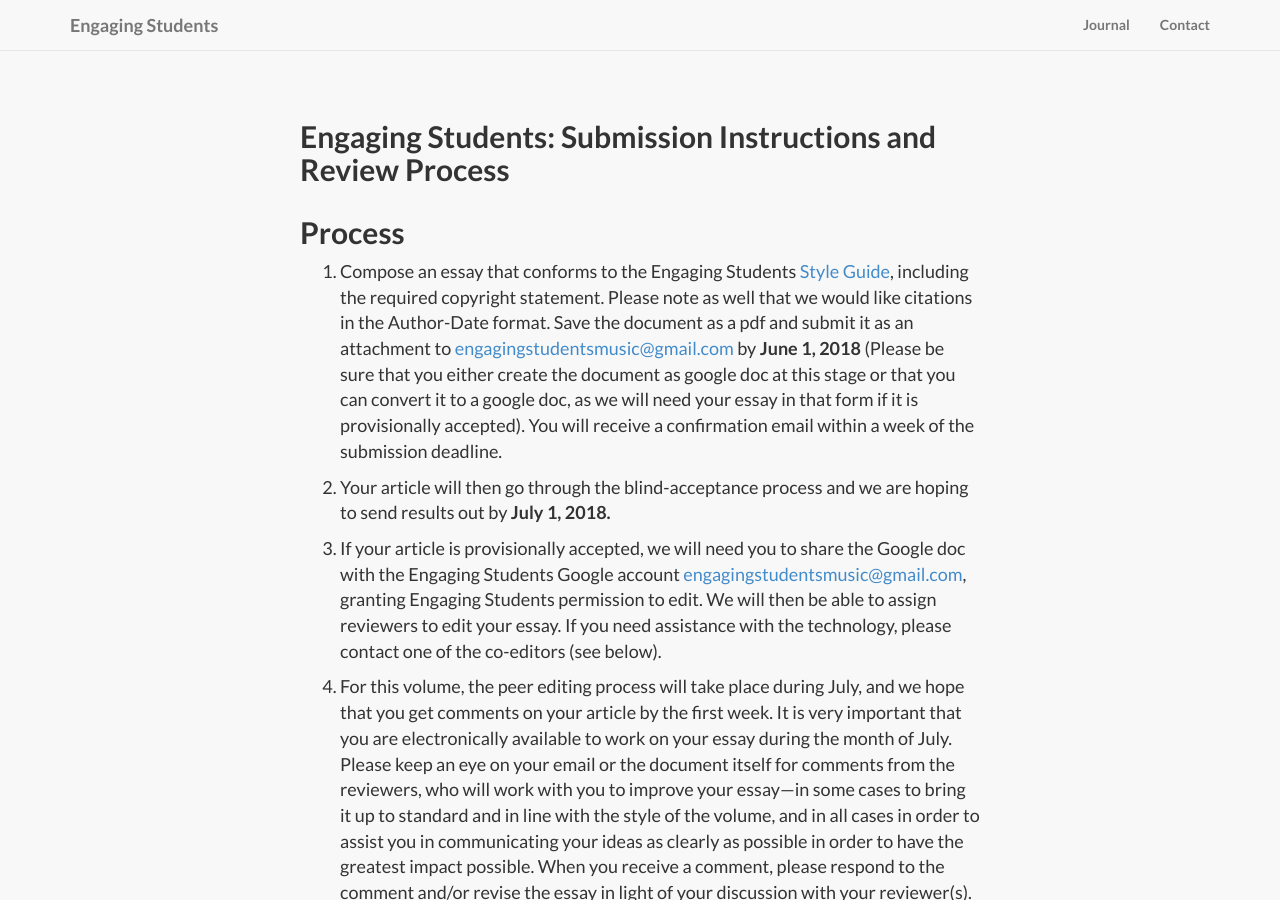
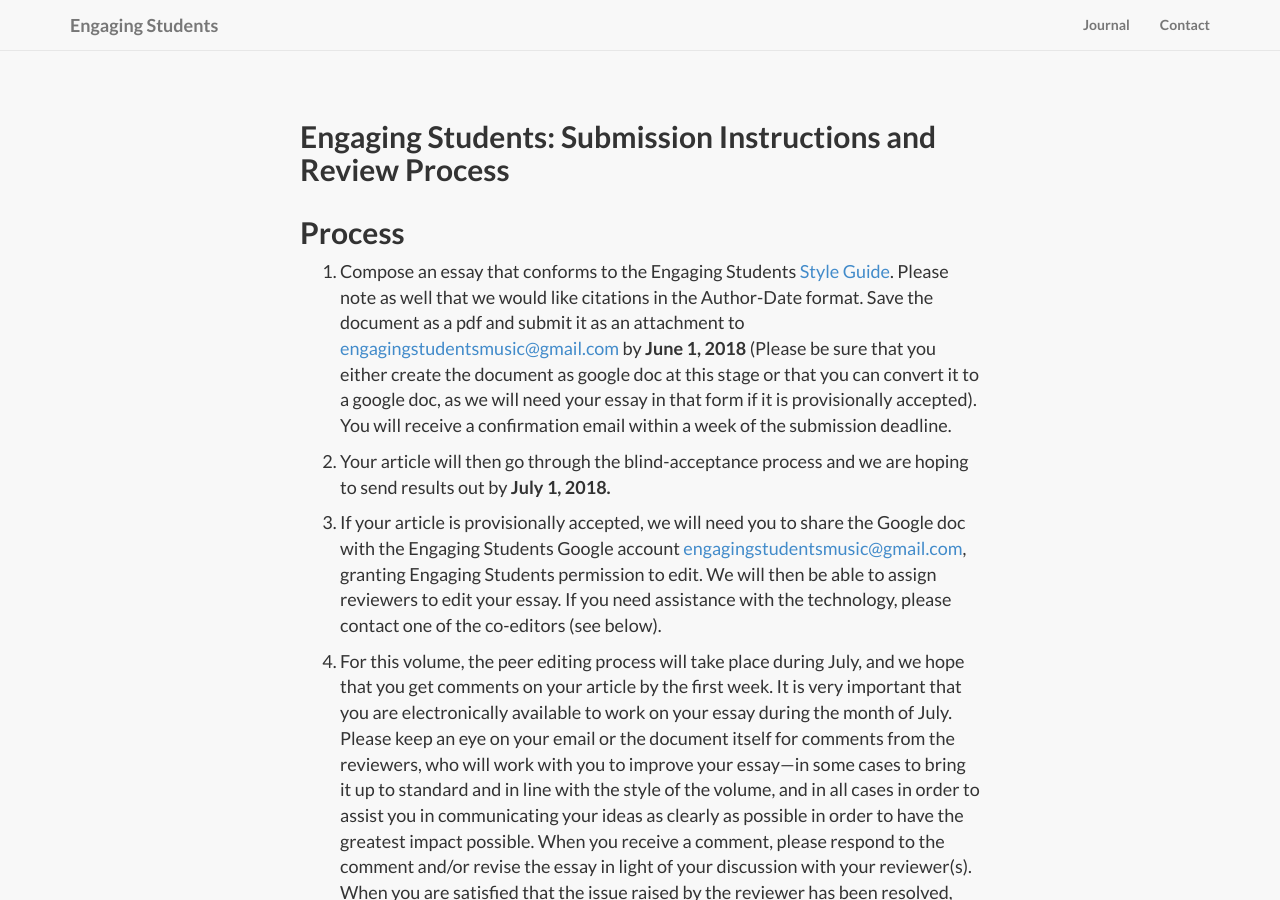
Before and after one commit to flipcamp/flipcamp.github.io, a Jekyll site: the page built from essubmit.md, in a window 1280 px wide and 900 px high, scrolled down 758 px. Built offline with Jekyll 4.4.1, drawn with Linux system fonts in a browser that asks for light colours; nearby versions of some CDN libraries; library files that are not in the unit come from our copies.

Commit message:
remove copyright statement for blind submission

```diff
--- a/essubmit.md
+++ b/essubmit.md
@@ -5,7 +5,7 @@
 
 ## Process ##
 
-1. Compose an essay that conforms to the Engaging Students [Style Guide](/esstyle/), including the required copyright statement. Please note as well that we would like citations in the Author-Date format. Save the document as a pdf and submit it as an attachment to <engagingstudentsmusic@gmail.com> by **June 1, 2018** (Please be sure that you either create the document as google doc at this stage or that you can convert it to a google doc, as we will need your essay in that form if it is provisionally accepted). You will receive a confirmation email within a week of the submission deadline.
+1. Compose an essay that conforms to the Engaging Students [Style Guide](/esstyle/). Please note as well that we would like citations in the Author-Date format. Save the document as a pdf and submit it as an attachment to <engagingstudentsmusic@gmail.com> by **June 1, 2018** (Please be sure that you either create the document as google doc at this stage or that you can convert it to a google doc, as we will need your essay in that form if it is provisionally accepted). You will receive a confirmation email within a week of the submission deadline.
 
 2. Your article will then go through the blind-acceptance process and we are hoping to send results out by **July 1, 2018.**
 
```
